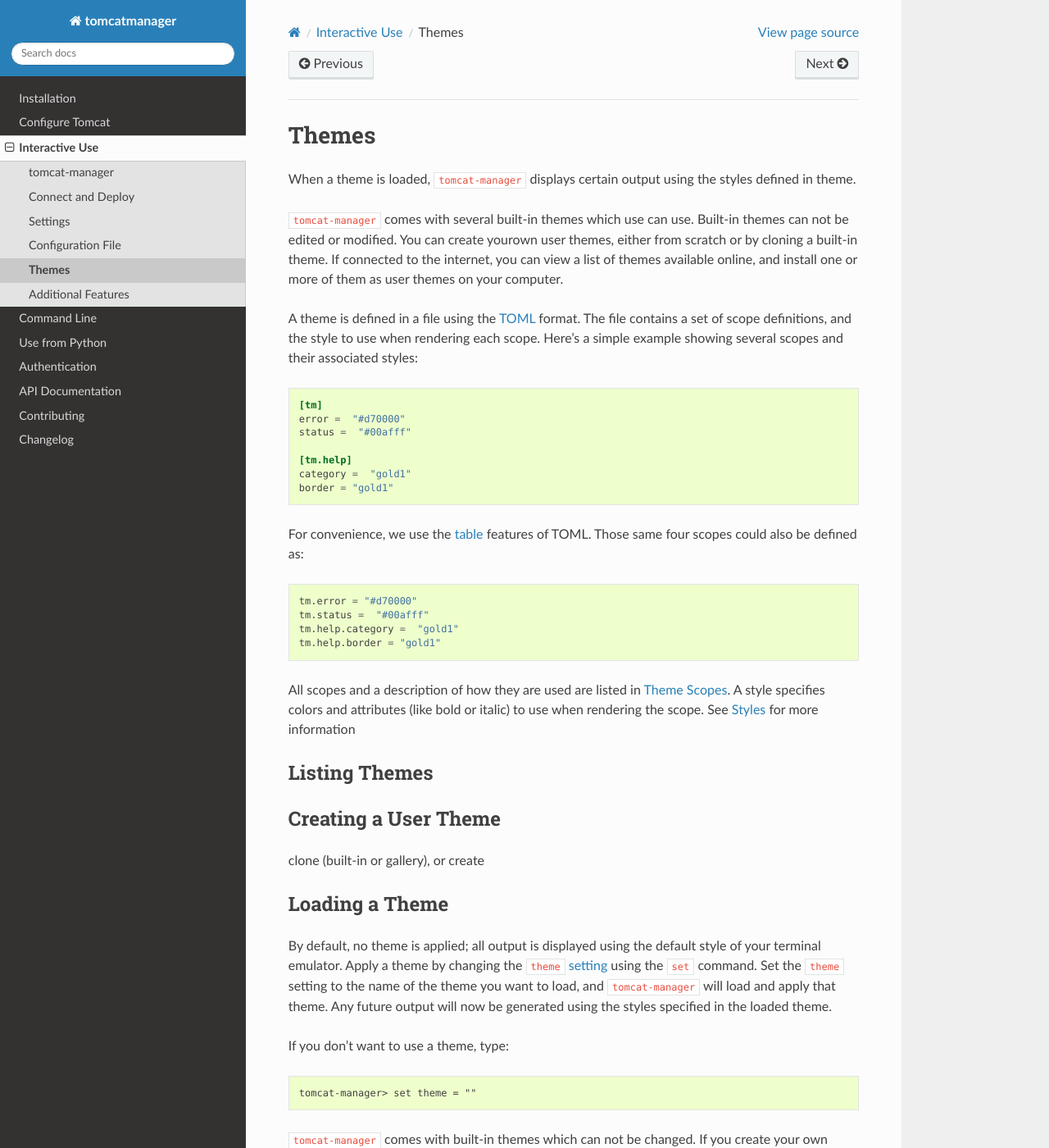
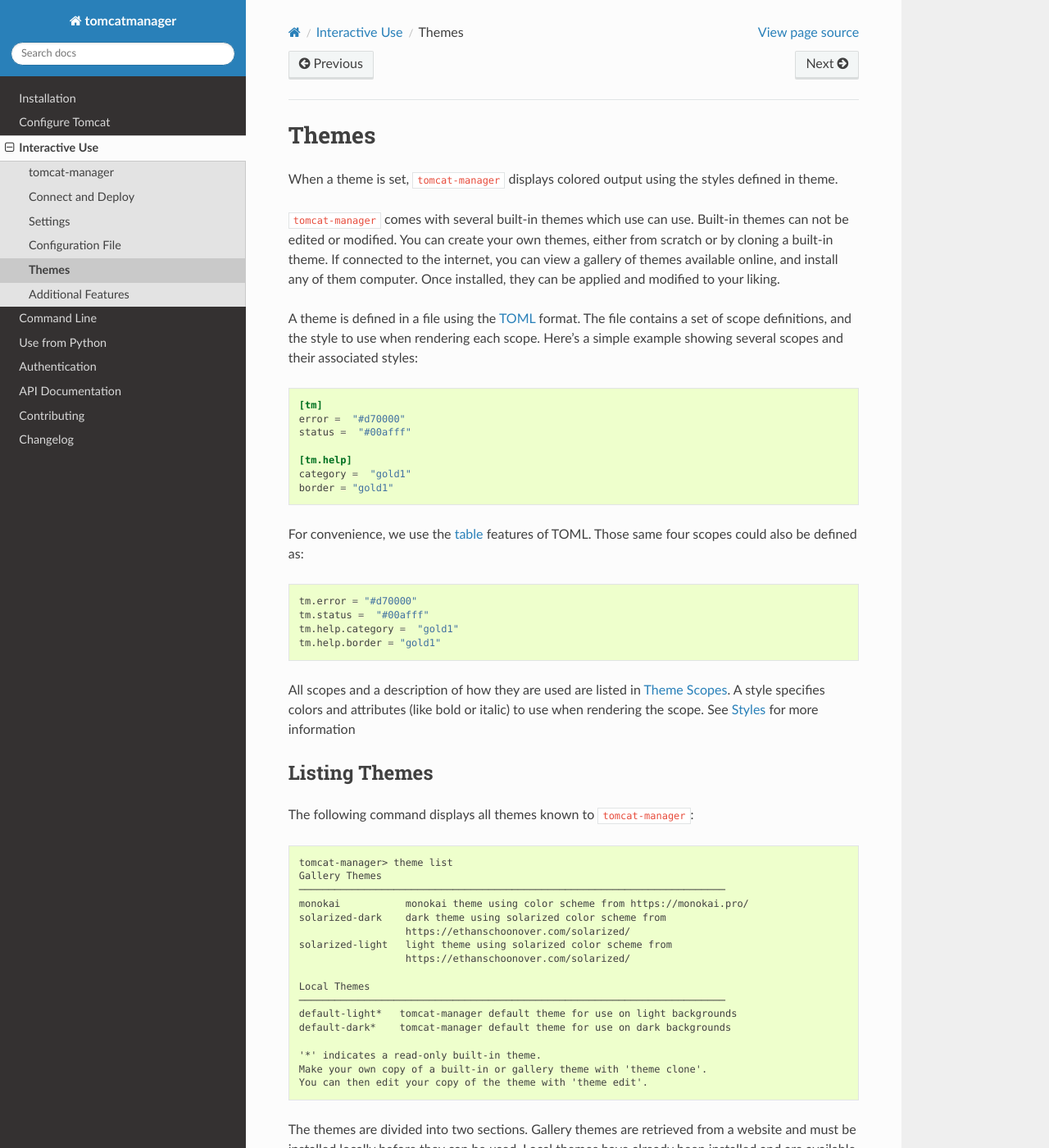
Before and after one commit to tomcatmanager/tomcatmanager, a Sphinx documentation site: the page built from docs/interactive/themes.rst, in a window 1280 px wide and 1400 px high. Shown: the whole window at 82% size. Built offline with Sphinx 7.4.7 and the Read the Docs theme 2.0.0, drawn with Linux system fonts in a browser that asks for light colours; some of the changed text lies outside the part shown.

Commit message:
Add documentation for remaining theme commands

```diff
--- a/docs/interactive/configfile.rst
+++ b/docs/interactive/configfile.rst
@@ -28,7 +28,7 @@
 
 You can edit the file from within ``tomcat-manager`` too. Well, it really just
 launches the editor of your choice, you know, the one specified in the
-``editor`` setting. Do that by typing:
+:ref:`interactive/settings:editor` setting . Do that by typing:
 
 .. code-block:: text
 
--- a/docs/interactive/themes.rst
+++ b/docs/interactive/themes.rst
@@ -1,14 +1,14 @@
 Themes
 ======
 
-When a theme is loaded, ``tomcat-manager`` displays certain output using the
+When a theme is set, ``tomcat-manager`` displays colored output using the
 styles defined in theme.
 
 ``tomcat-manager`` comes with several built-in themes which use can use. Built-in
-themes can not be edited or modified. You can create yourown user themes, either
-from scratch or by cloning a built-in theme. If connected to the internet, you
-can view a list of themes available online, and install one or more of them as
-user themes on your computer.
+themes can not be edited or modified. You can create your own themes, either from
+scratch or by cloning a built-in theme. If connected to the internet, you can view a
+gallery of themes available online, and install any of them computer. Once installed,
+they can be applied and modified to your liking.
 
 A theme is defined in a file using the `TOML <https://toml.io/en/>`_ format. The file
 contains a set of scope definitions, and the style to use when rendering each scope.
@@ -42,14 +42,36 @@
 Listing Themes
 --------------
 
+The following command displays all themes known to ``tomcat-manager``:
 
-Creating a User Theme
----------------------
+.. code-block:: text
 
-clone (built-in or gallery), or create
+    tomcat-manager> theme list
+    Gallery Themes
+    ────────────────────────────────────────────────────────────────────────
+    monokai           monokai theme using color scheme from https://monokai.pro/
+    solarized-dark    dark theme using solarized color scheme from
+                      https://ethanschoonover.com/solarized/
+    solarized-light   light theme using solarized color scheme from
+                      https://ethanschoonover.com/solarized/
+
+    Local Themes
+    ────────────────────────────────────────────────────────────────────────
+    default-light*   tomcat-manager default theme for use on light backgrounds
+    default-dark*    tomcat-manager default theme for use on dark backgrounds
+
+    '*' indicates a read-only built-in theme.
+    Make your own copy of a built-in or gallery theme with 'theme clone'.
+    You can then edit your copy of the theme with 'theme edit'.
+
+The themes are divided into two sections. Gallery themes are retrieved from a
+website and must be installed locally before they can be used. Local themes
+have already been installed and are available for use. Some local themes are
+included with the ``tomcat-manager`` distribution. These themes can be used
+and cloned, but may not be modified.
 
 
-Loading a Theme
+Setting a Theme
 ---------------
 
 By default, no theme is applied; all output is displayed using the default
@@ -58,6 +80,10 @@
 to the name of the theme you want to load, and ``tomcat-manager`` will load and
 apply that theme. Any future output will now be generated using the styles specified
 in the loaded theme.
+
+.. code-block:: text
+
+    tomcat-manager> set theme = "default-dark"
 
 If you don't want to use a theme, type:
 
@@ -70,10 +96,46 @@
 loaded instead of the built-in theme with the same name.
 
 
+Creating a Local Theme
+----------------------
+
+There are four ways to create a local theme:
+
+- clone a gallery theme
+- clone a built-in theme
+- create a new theme from scratch
+- copy a theme file from another computer
+
+Once you have a local theme, you can freely :ref:`edit <interactive/themes:Editing a
+Theme>` it.
+
+Use the following command to clone a gallery or built-in theme to a local theme:
+
+.. code-block:: text
+
+    tomcat-manager> theme clone solarized-dark
+
+You can use ``theme list`` to verify that the theme has been successfully cloned.
+
+To create a new local theme from scratch, use:
+
+.. code-block:: text
+
+    tomcat-manager> theme create my-new-theme
+
+A new theme file will be created from a template which includes all available scopes.
+You can then :ref:`edit <interactive/themes:Editing a Theme>` the theme, adding
+:ref:`interactive/themes:Styles` to the scopes to achieve the desired color output.
+
+Any local theme file can be copied to another computer. Place it in the :ref:`local
+theme directory <interactive/themes:Location of Theme Files>` to make it avaialble to
+``tomcat-manager``.
+
+
 Location of Theme Files
 -----------------------
 
-User themes are stored in a configuration directory. The location of this
+Local themes are stored in a configuration directory. The location of this
 directory is different depending on the operating system. You can see the exact
 directory for your setup by typing the following from your operating system shell
 prompt:
@@ -90,46 +152,55 @@
     tomcat-manager> theme dir
     /Users/kotfu/Library/Application Support/tomcat-manager/themes
 
+When you clone a theme from the gallery, or create a new theme, it is placed into this
+directory. Any actions you take on files in this directory (deleting, renaming,
+copying, etc) are immediately recognized in the ``tomcat-manager`` tool.
+
+Theme files from this directory can be shared or copied to another computer.
+
 
 Editing a Theme
 ---------------
 
-Built-in themes are read-only. Gallery themes are not available to edit either, but
-you can edit user themes. See :ref:`interactive/themes:Listing Themes` above to learn
-how to display a list of available themes.
+Gallery themes are not available to edit. They can be cloned to your local machine,
+and then freely edited. Built-in themes are local, but they are read-only. See
+:ref:`interactive/themes:Listing Themes` above to learn how to display all available
+themes.
 
-Edit any user theme by:
+Edit a local theme by:
 
 .. code-block:: text
 
     tomcat-manager> theme edit [name]
 
-replacing ``[name]`` with the name of the user theme. The theme file
+replacing ``[name]`` with the name of the local theme. The theme file
 will open in your editor of choice (see :ref:`interactive/settings:editor`
 setting). If you edit the currently loaded theme, it will be reloaded after
 the editor exits.
+
+See :ref:`interactive/themes:Theme Scopes` and :ref:`interactive/themes:Styles` for
+documentation on what to put in a theme file to create the desired output.
 
 
 Deleting a Theme
 ----------------
 
-You can delete any user theme:
+You can delete any local theme (except for the read-only build-in themes):
 
 .. code-block:: text
 
     tomcat-manager> theme delete [name]
 
-replacing ``[name]`` with the name of the user theme you would like to delete. You
+replacing ``[name]`` with the name of the local theme you would like to delete. You
 will be prompted to confirm the deletion unless you provide the ``-f`` option.
 
 
 Theme Scopes
 ------------
 
-Here's a list of all the scopes which ``tomcat-manager`` uses. In
-this example, all scopes are set to a style of ``default``, which
-displays the scope in the default foreground and backgroun color
-of your terminal emulator.
+Here's a list of all the scopes which ``tomcat-manager`` can use when defined in a
+theme. In this example, all scopes are set to a style of ``default``, which displays
+the scope in the default foreground and background color of your terminal emulator.
 
 If a theme contains unknown scopes, they will be ignored.
 
```
Also changed, not shown: 3 other files.
